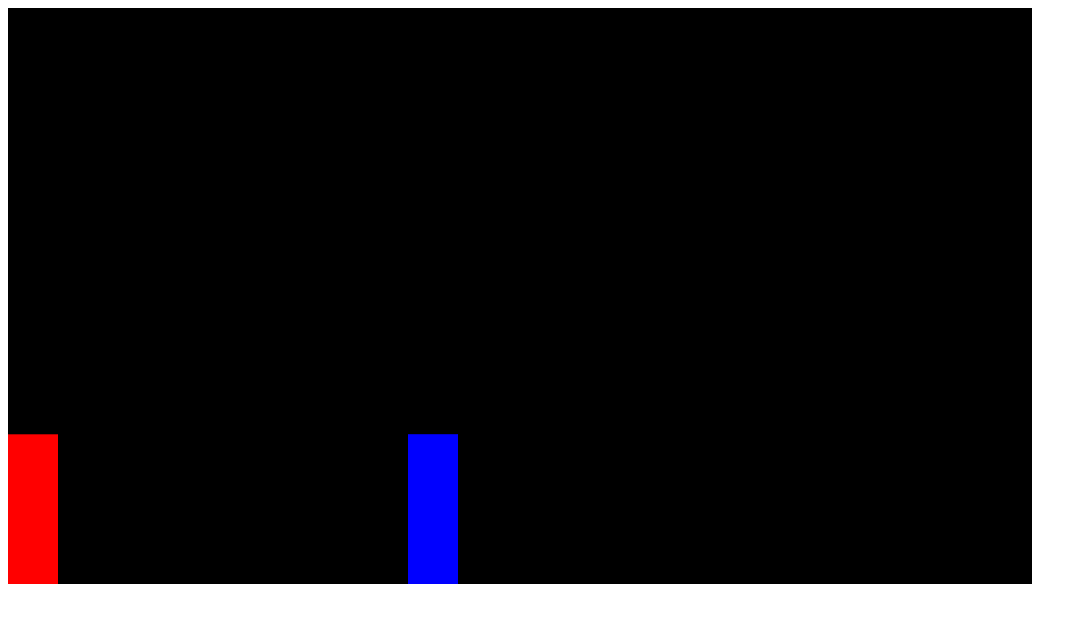
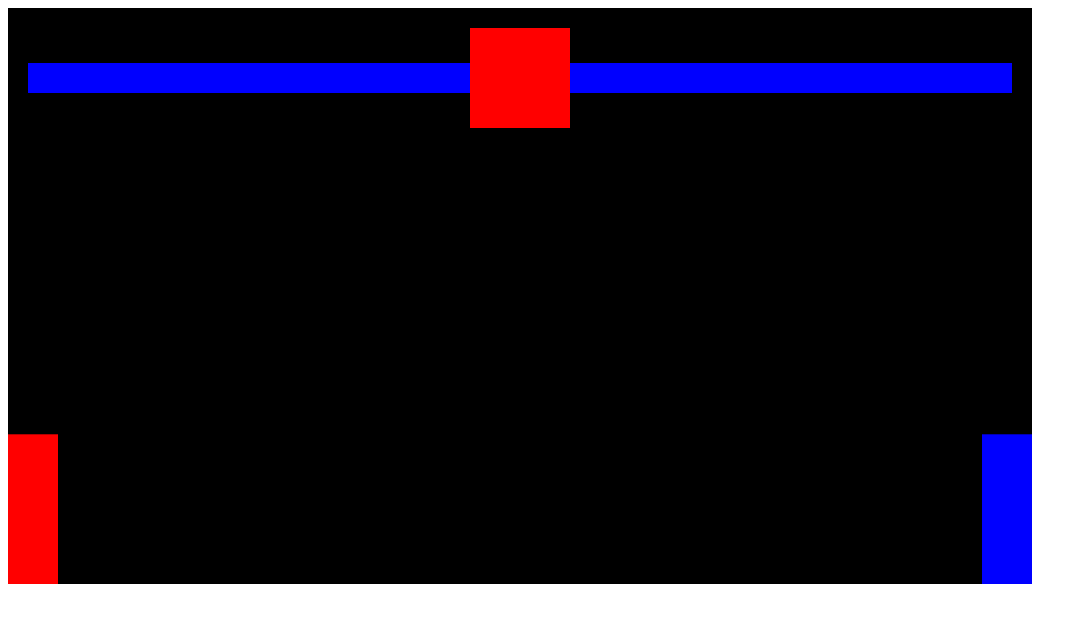
Before and after one commit to StefanosNtouvlis/FIGHTING-GAME, a plain HTML site: page index.html in a window 1280 px wide. Shown: the whole page, without its empty margins (0-1087 px from the left). Drawn offline with Linux system fonts and the light colour scheme.

Commit message:
HealthBar interface

```diff
--- a/index.html
+++ b/index.html
@@ -1,3 +1,53 @@
-<canvas></canvas>
+<head>
+    <style>
+        *{
+            box-sizing: border-box;  /* padding is irrelevant to width */
+        }
+    </style>
+</head>
+<body>
+   <div style="position:relative; display:inline-block;">
+    <div style="position:absolute;
+                display: flex;
+                width: 100%;
+                align-items:center;
+                padding: 20px;
+                "
+    >
+        <!-- player health -->
+        <div style="position:relative;
+                    width:100%;
+                    height:30px;
+                    display: flex;
+                    justify-content:flex-end;">
+            <div style="background-color: yellow;height:30px; width:100%; "></div>
+            <div id="playerHealth" style="position:absolute;
+                                          background-color:blue;
+                                          top:0;
+                                          right:0;
+                                          bottom:0;
+                                          width:100%;"
+                                          >
+            </div>
+        </div>
+        <!-- timer -->
+        <div style="background-color:red; width:100px; height:100px; flex-shrink:0;"></div>
 
+        <!-- enemy health -->
+        <div style="position:relative;
+                    width:100%;
+                    height:30px">
+            <div style="background-color:yellow; height:30px "></div>
+            <div id="enemyHealth" style="position:absolute;
+                                         background-color:blue;
+                                         top:0;
+                                         right:0;
+                                         bottom:0;
+                                         left:0">
+            </div>
+        </div>
+    </div>
+    <canvas></canvas>
+</div>
 <script src="index.js"></script>
+</body>
--- a/index.js
+++ b/index.js
@@ -31,6 +31,7 @@ class Sprite{
         }
         this.color = color;
         this.isAttacking
+        this.health = 100
     }
 
     draw(){
@@ -84,8 +85,8 @@ const player = new Sprite({
 
 const enemy = new Sprite({
     position:{
-    x:400,
-    y:100
+    x:974,
+    y:0
     },
     velocity:{
         x:0,
@@ -157,6 +158,8 @@ function animate(){
     })&& player.isAttacking
         ){
         player.isAttacking = false
+        enemy.health -=20
+        document.querySelector('#enemyHealth').style.width = enemy.health + '%'
         //i guess that works to shut the 100ms that our sword
         //is out for working as a continuous attack
         console.log('attaaack')
@@ -167,7 +170,8 @@ function animate(){
     })&& enemy.isAttacking
         ){
         enemy.isAttacking = false
-        console.log('enemy att')
+        player.health -=20
+        document.querySelector('#playerHealth').style.width = player.health + '%'
     }
 }
 
```
